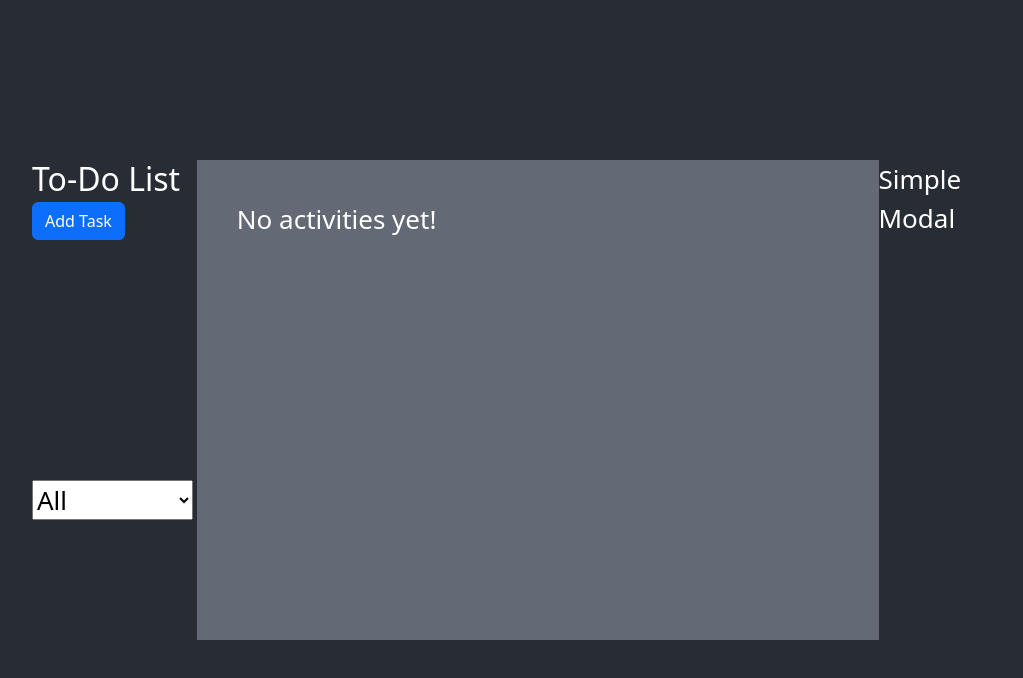
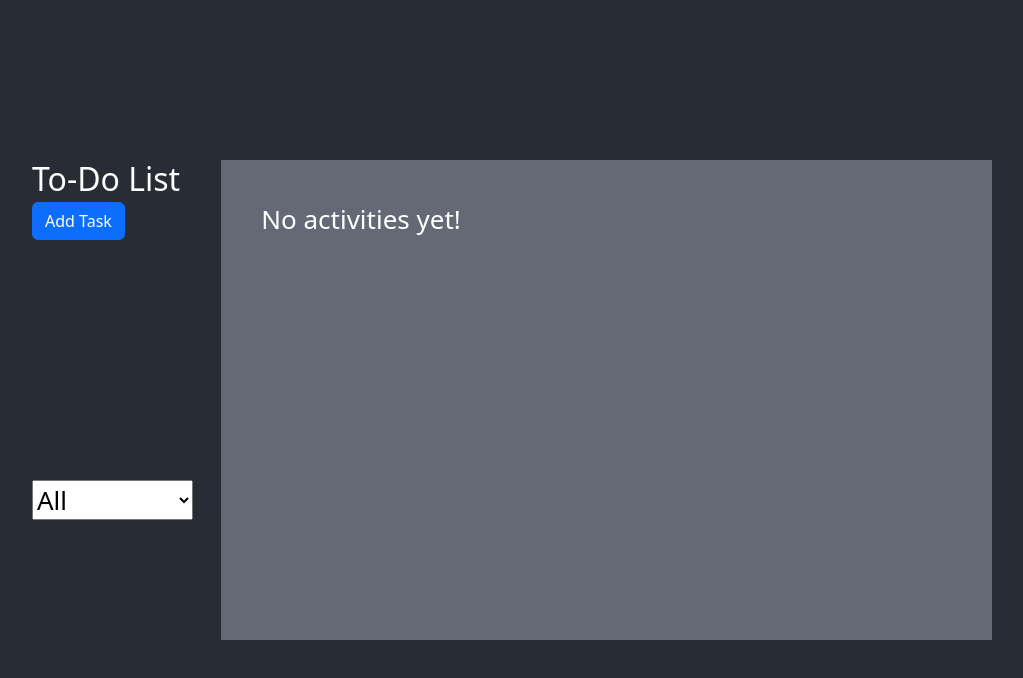
Before and after one commit to Loweso/todolist, a React (Create React App) app: page / in a window 1280 px wide. Shown: the top 678 px of the page, without its empty margins (128-1151 px from the left). Built offline with nearby package versions, Linux system fonts and the light colour scheme.

Commit message:
merge conflict

```diff
--- a/index.js
+++ b/index.js
@@ -0,0 +1 @@
+const x = 5;
--- a/src/App.css
+++ b/src/App.css
@@ -16,6 +16,7 @@
   .App-header {
     box-align: center;
     display: flex;
+    position: relative;
     background-color: #282c34;
     height: 100vh;
     padding: 20vh 20vh;
@@ -49,3 +50,9 @@
       transform: rotate(360deg);
     }
   }
+
+  .modal-container-test {
+    position: absolute;
+    z-index: 10;
+    background-color: red;
+  }
--- a/src/App.js
+++ b/src/App.js
@@ -9,11 +9,15 @@ import ToDoListModal from './ToDoListModal';
 function App() {
   const [show, setShow] = useState(false)
 
+  const handleModal = () => {
+    setShow(true)
+  }
+
   return (
     <div className="App">
       <header className="App-header">
             <h2>To-Do List
-              <button className="btn btn-primary" type="button" onClick={() => setShow(true)}>Add Task</button>
+              <button className="btn btn-primary" type="button" onClick={handleModal}>Add Task</button>
               <Select>
                 <option>All</option>
                 <option>Incomplete</option>
@@ -23,7 +27,7 @@ function App() {
         <div className="taskRoll">
           <p>No activities yet!</p>
         </div>
-        <ToDoListModal show={show} setShow={setShow} />
+        {show && <ToDoListModal/>}
       </header>
     </div>
   );
```
Also changed, not shown: 1 other file (tests, documents, lock files or other folders).
